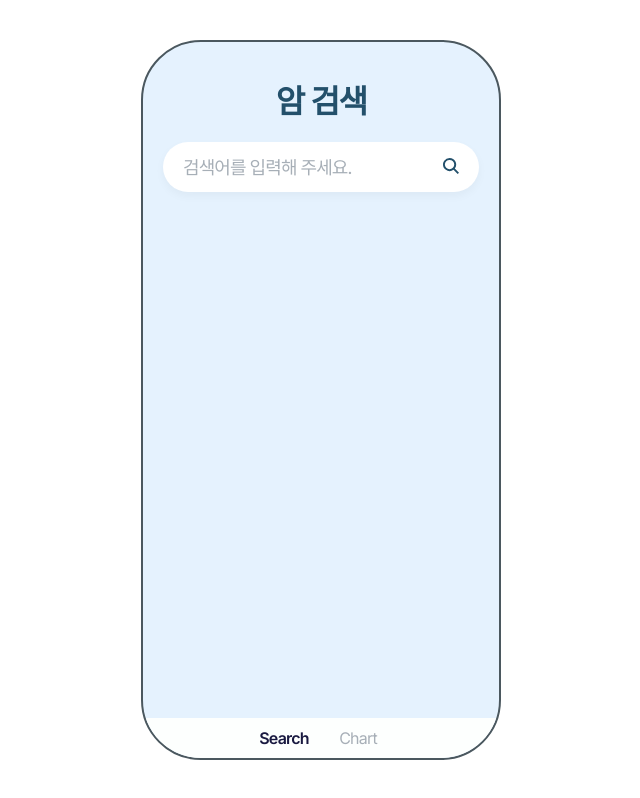
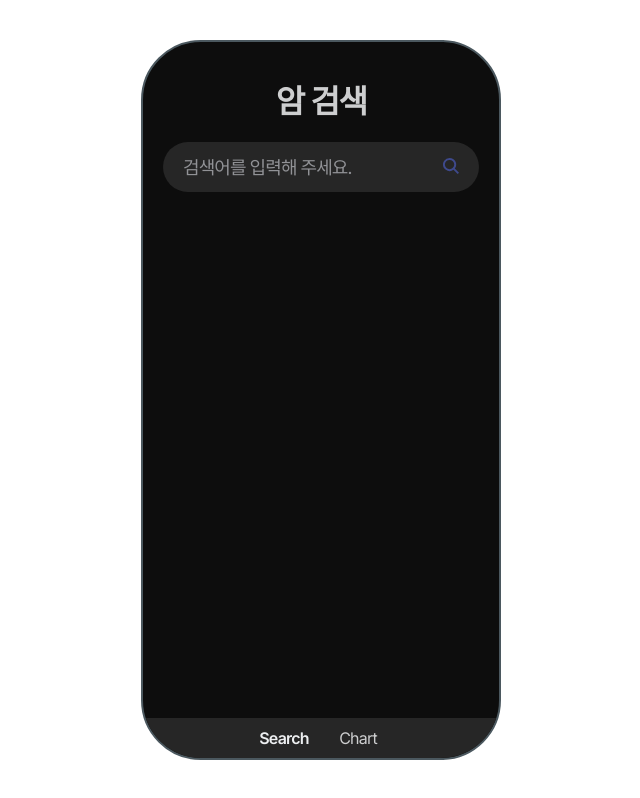
Before and after one commit to jaehyukj3/cancer_app, a React (Create React App) app: page / in a window 1280 px wide. Shown: the whole page, without its empty margins (319-959 px from the left). Built offline with nearby package versions, Linux system fonts and the light colour scheme; a web font is replaced by a local one.

Commit message:
modified styles

```diff
--- a/src/components/TabBar/BottomTab.module.scss
+++ b/src/components/TabBar/BottomTab.module.scss
@@ -11,7 +11,6 @@
   width: 100%;
   height: 40px;
   background-color: colors.$BG_SUB;
-  box-shadow: 4px colors.$SHADOW;
   transform: translateX(50%);
 
   ul {
@@ -32,12 +31,14 @@
     color: colors.$TEXT;
 
     &:hover {
-      color: colors.$GRAY_500;
+      color: colors.$PRIMARY_HOVER;
+      transition-duration: 0.2s;
+      transition-property: all;
     }
 
     &.isActive {
       font-weight: 600;
-      color: colors.$TEXT_DB;
+      color: colors.$GRAY_50;
     }
   }
 }
--- a/src/routes/Cancer/ResultList/resultList.module.scss
+++ b/src/routes/Cancer/ResultList/resultList.module.scss
@@ -17,7 +17,6 @@
     height: 100px;
     padding: 24px 0;
     margin-top: 80px;
-    color: colors.$PRIMARY;
 
     dl {
       width: 100%;
@@ -31,7 +30,7 @@
         justify-content: space-between;
         font-size: 14px;
         line-height: 16px;
-        color: colors.$TEXT_DB;
+        color: colors.$TEXT;
         border-bottom: 1px solid colors.$PRIMARY;
 
         + .contentWrapper {
--- a/src/routes/Cancer/SearchInput/index.tsx
+++ b/src/routes/Cancer/SearchInput/index.tsx
@@ -1,5 +1,6 @@
 import { ChangeEvent, FormEvent } from 'react'
 import { useRecoilValue, useRecoilState, useSetRecoilState } from 'hooks/state'
+
 import SearchList from '../SearchList'
 import { MagnifierIcon } from 'assets'
 import { searchListState, searchStringState, cancerListState } from 'recoil/cancer'
@@ -37,7 +38,6 @@ const SearchInput = () => {
     <div className={styles.searchInput}>
       <form className={styles.inputContainer} onSubmit={handleSubmit}>
         <input
-          type='search'
           className={styles.input}
           placeholder='검색어를 입력해 주세요.'
           value={searchString}
--- a/src/routes/Cancer/SearchInput/searchInput.module.scss
+++ b/src/routes/Cancer/SearchInput/searchInput.module.scss
@@ -7,26 +7,25 @@
   justify-content: center;
   width: 100%;
   height: 50px;
-  background-color: colors.$WHITE;
+  background-color: colors.$BG_SUB;
   border-radius: 42px;
-  box-shadow: 0 4px 10px colors.$SHADOW;
 
   .inputContainer {
     display: flex;
     align-items: center;
     justify-content: center;
     width: 100%;
-    min-height: 56px;
+    height: 56px;
     padding: 20px;
 
     .input {
       flex: 1;
       width: 100%;
       font-size: 18px;
-      color: colors.$TEXT_DB;
+      color: colors.$TEXT;
 
       &::placeholder {
-        color: colors.$TEXT;
+        color: colors.$TEXT_SUB;
       }
     }
 
--- a/src/routes/Cancer/SearchList/searchList.module.scss
+++ b/src/routes/Cancer/SearchList/searchList.module.scss
@@ -4,7 +4,7 @@
   &::before {
     font-size: 13px;
     line-height: 1.6;
-    color: colors.$TEXT;
+    color: colors.$TEXT_SUB;
     content: '추천 검색어';
   }
 
@@ -16,16 +16,17 @@
     cursor: pointer;
 
     &:hover {
-      background-color: rgba(colors.$BLUE, 0.2);
+      background-color: rgba(colors.$WHITE, 0.2);
     }
 
     .name {
       font-size: 1rem;
       line-height: 1.6;
-      color: colors.$TEXT_DB;
+      color: colors.$TEXT;
 
       mark {
         font-weight: bold;
+        color: colors.$TEXT;
         background-color: transparent;
       }
     }
@@ -43,7 +44,7 @@
   padding: 24px 24px 16px;
   margin-top: 8px;
   overflow: scroll;
-  background-color: colors.$WHITE;
+  background-color: colors.$BG_SUB;
   border-radius: 20px;
 
   @include listItem;
--- a/src/routes/Cancer/cancer.module.scss
+++ b/src/routes/Cancer/cancer.module.scss
@@ -15,15 +15,15 @@
     .pageTitle {
       font-size: 32px;
       font-weight: 900;
-      color: colors.$PRIMARY;
+      color: colors.$TEXT;
       text-align: center;
     }
   }
 
   .resultWrapper {
     width: 100%;
-    height: 470px;
-    margin-top: 30px;
+    height: 485px;
+    margin-top: 20px;
     overflow: scroll;
     border-radius: 12px;
   }
--- a/src/routes/CancerChart/Chart/index.tsx
+++ b/src/routes/CancerChart/Chart/index.tsx
@@ -35,7 +35,7 @@ const Chart = ({ valueType }: IProps) => {
           data={chartData}
           style={{
             data: {
-              fill: '#23506b',
+              fill: '#3e498c',
               stroke: 'transparent',
               strokeWidth: 3,
             },
@@ -45,7 +45,7 @@ const Chart = ({ valueType }: IProps) => {
           labelComponent={
             <VictoryTooltip
               cornerRadius={5}
-              flyoutStyle={{ fill: '#23506b' }}
+              flyoutStyle={{ fill: '#3e498c' }}
               flyoutWidth={160}
               flyoutHeight={40}
               flyoutPadding={5}
--- a/src/routes/CancerChart/cancerChart.module.scss
+++ b/src/routes/CancerChart/cancerChart.module.scss
@@ -15,7 +15,7 @@
     .pageTitle {
       font-size: 32px;
       font-weight: 900;
-      color: colors.$PRIMARY;
+      color: colors.$TEXT;
       text-align: center;
     }
   }
@@ -25,7 +25,7 @@
     right: 20px;
     bottom: 165px;
     font-size: 12px;
-    color: colors.$TEXT_DB;
+    color: colors.$TEXT;
   }
 
   .buttonWrapper {
--- a/src/styles/constants/_colors.scss
+++ b/src/styles/constants/_colors.scss
@@ -30,14 +30,14 @@ $GRAY_800: #1f2937;
 $GRAY_850: #131313;
 $GRAY_900: #111827;
 
-$BG: #e5f2fe;
+$BG: #0d0d0d;
 $BORDER: #4b585f;
-$BG_SUB: #fdfffe;
+$BG_SUB: #262626;
 
-$PRIMARY: #23506b;
-$PRIMARY_HOVER: #c9e5f1;
+$PRIMARY: #3e498c;
+$PRIMARY_HOVER: #4a5fd9;
 
-$TEXT: #a7afb7;
-$TEXT_DB: #191940;
+$TEXT: #cdcecf;
+$TEXT_SUB: #919296;
 
 $SHADOW: rgba(#000000, 4%);
```
